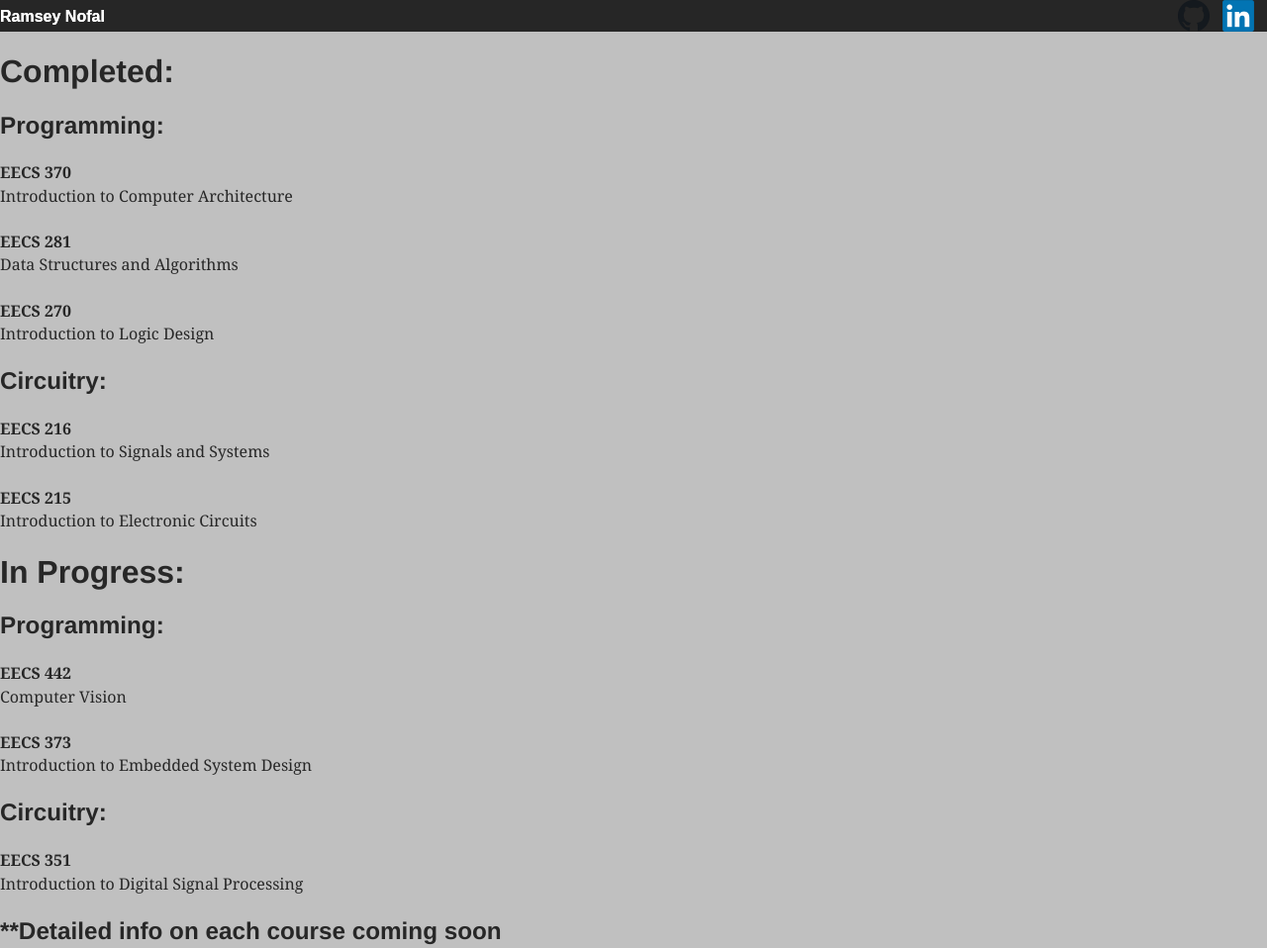
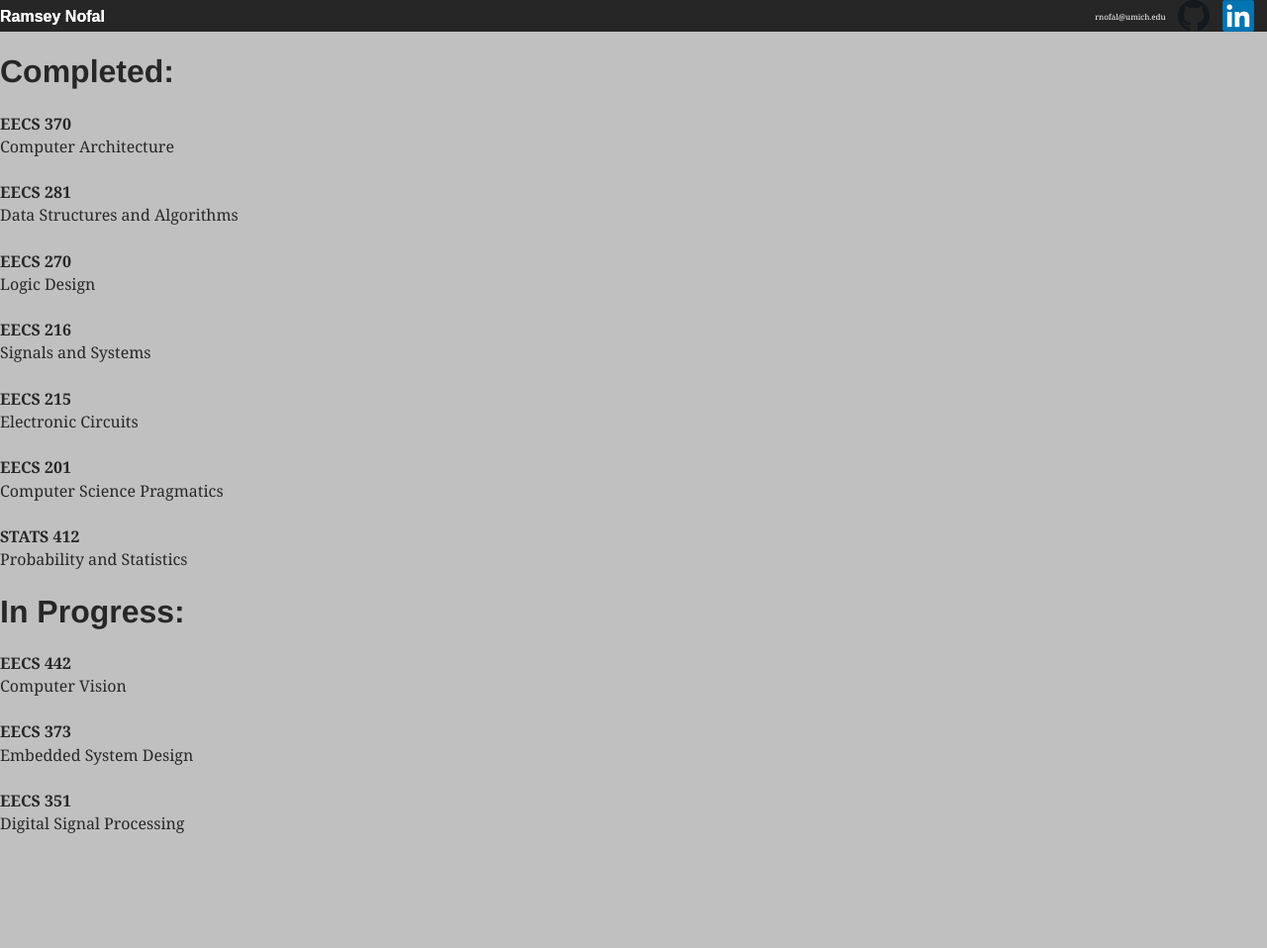
Before and after one commit to rnofal1/website, a Gatsby site: page /coursework in a window 1280 px wide. Shown: the whole page at 99% size. After the commit the page ends 868 px from the top, so only its background shows below. Built offline with nearby package versions, Linux system fonts and the light colour scheme; Gatsby itself is replaced by a stand-in of ours; some packages are replaced by stand-ins of ours.

Commit message:
Add bio. Format coursework. Add email

```diff
--- a/src/components/container-index.module.css
+++ b/src/components/container-index.module.css
@@ -18,6 +18,15 @@ ul {
     margin-right: 1vw;
     width: 4vh;
     height: 4vh;
+}
+
+.header p {
+    display: inline-block;
+    float: right;
+    margin-right: 1vw;
+    font-size: 1vh;
+    padding-top: 1.4vh;
+    color: #FFFFFF;
 }
 
 .header h1 {
--- a/src/components/layout.js
+++ b/src/components/layout.js
@@ -26,7 +26,8 @@ export default function Layout({ children }) { //Setup a basic layout in CSS; ad
             </a>
             <a id="header" href="https://github.com/rnofal1">
                 <img src={github} alt="github logo" width="20" height="20"></img>
-            </a>
+                </a>
+            <p> rnofal@umich.edu </p>
             <h1>{data.site.siteMetadata.title}</h1>
             <Link to={`/`}>
                 <h3>
--- a/src/pages/coursework.js
+++ b/src/pages/coursework.js
@@ -12,31 +12,30 @@ export default function Coursework({ data }) {
             <main className={container}>
                 <h1> Completed:  </h1>
                 <dl>
-                    <h2> Programming: </h2>
                     <dt>EECS 370</dt>
-                    <dd>Introduction to Computer Architecture</dd>
+                    <dd>Computer Architecture</dd>
                     <dt>EECS 281</dt>
                     <dd>Data Structures and Algorithms</dd>
                     <dt>EECS 270</dt>
-                    <dd>Introduction to Logic Design</dd>
-                    <h2> Circuitry: </h2>
+                    <dd>Logic Design</dd>
                     <dt>EECS 216</dt>
-                    <dd>Introduction to Signals and Systems</dd>
+                    <dd>Signals and Systems</dd>
                     <dt>EECS 215</dt>
-                    <dd>Introduction to Electronic Circuits</dd>
+                    <dd>Electronic Circuits</dd>
+                    <dt>EECS 201</dt>
+                    <dd>Computer Science Pragmatics</dd>
+                    <dt>STATS 412</dt>
+                    <dd>Probability and Statistics</dd>
                 </dl>
                 <h1> In Progress:  </h1>
                 <dl>
-                    <h2> Programming: </h2>
                     <dt>EECS 442</dt>
                     <dd>Computer Vision</dd>
                     <dt>EECS 373</dt>
-                    <dd>Introduction to Embedded System Design</dd>
-                    <h2> Circuitry: </h2>
+                    <dd>Embedded System Design</dd>
                     <dt>EECS 351</dt>
-                    <dd>Introduction to Digital Signal Processing</dd>
+                    <dd>Digital Signal Processing</dd>
                 </dl>
-                <h2> **Detailed info on each course coming soon </h2>
             </main>
 
             </Layout>
--- a/src/pages/index.js
+++ b/src/pages/index.js
@@ -35,6 +35,7 @@ export default function Home({ data }) {
                             <img src={network} alt="network"></img>
                             </Link>
                         </li>
+                        <p> Email: rnofal@umich.edu </p>
                     </ul>
                 </nav>
             </main>
--- a/src/pages/post3.md
+++ b/src/pages/post3.md
@@ -9,9 +9,6 @@ In this project, I was tasked with programming an FPGA to communicate with a Nin
 This project involved two main components: 1) generating latch and pulse waveforms within the FPGA to signal to the
 controller when to send certain data and 2) reading the data sent by the controller to light up LEDs on the FPGA.
 
-![N8 control](n8.png)
-
-
 Each pulse of the waveform represented a different gamepad button, whose state would be sent to the FPGA on the rising
 edge of its pulse.
 
```
Also changed, not shown: src/pages/bio.js (+11 -1 lines).
